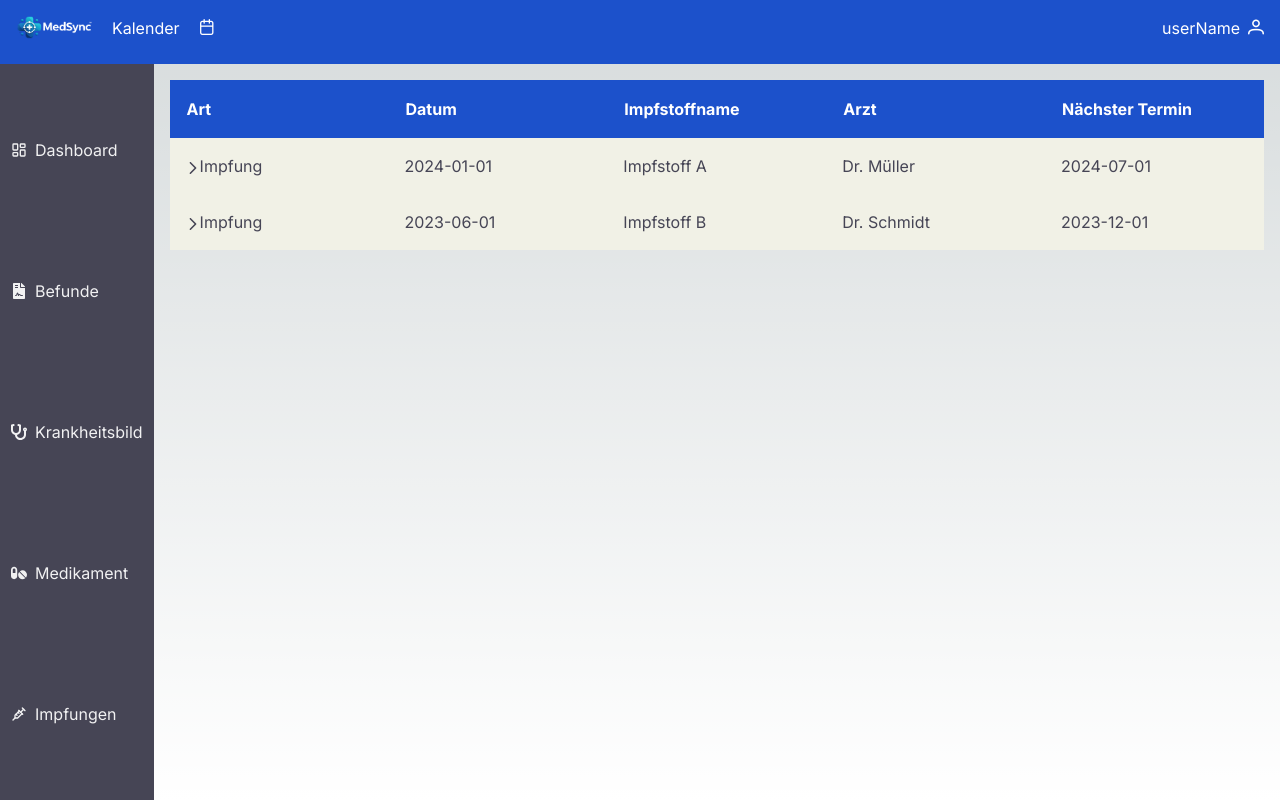
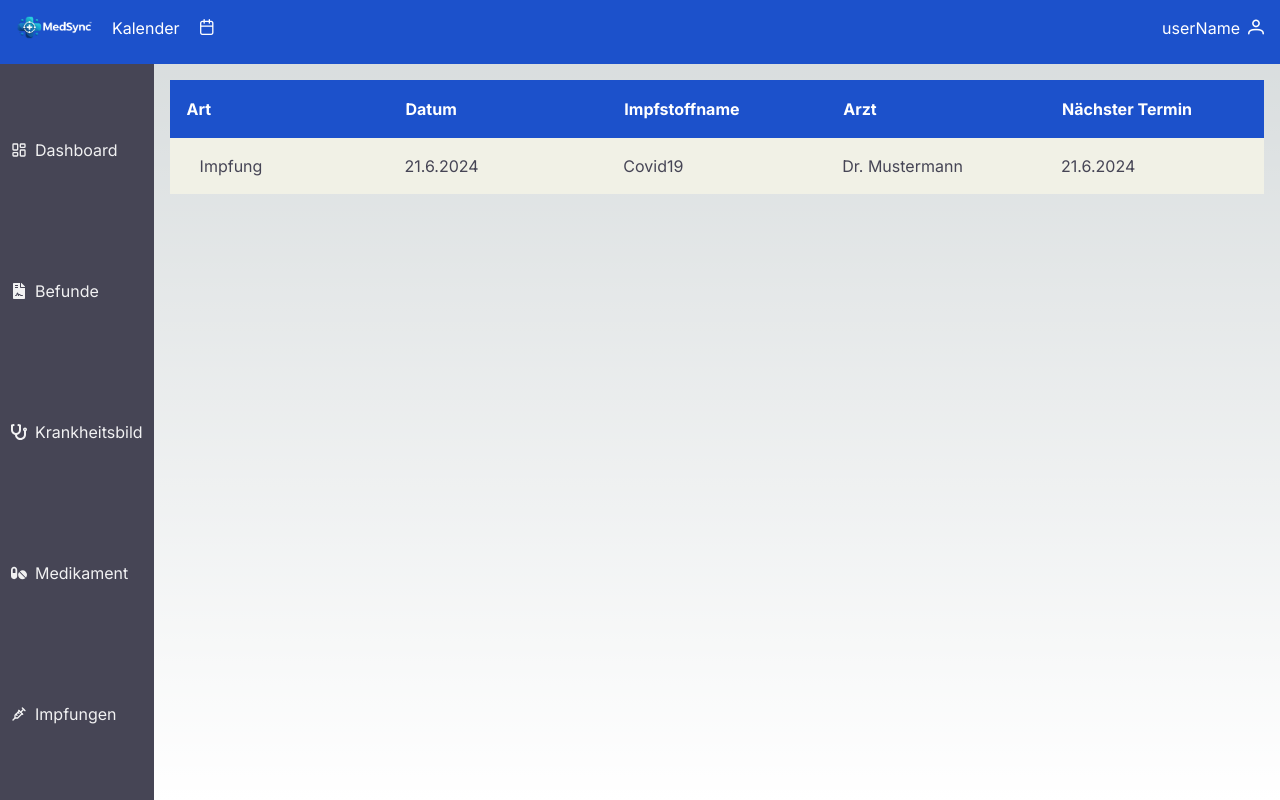
Before and after one commit to FlamurMaliqi/MsgKreathon, a Next.js app in the folder frontend/: page /Impfungen in a window 1280 px wide. Built offline with nearby package versions, Linux system fonts and the light colour scheme.

Commit message:
dynamic impfungen

```diff
--- a/frontend/app/Impfungen/page.tsx
+++ b/frontend/app/Impfungen/page.tsx
@@ -1,16 +1,73 @@
+"use client";
 import TreeTable from "../components/TreeTable"
 import HeaderNav from "../components/HeaderNav"
 import SideNav from "../components/SideNav";
+import { useEffect, useState } from "react";
+import { Vaccination, getVaccinations } from "../api/vaccination";
+import { Allergy, getAllergies } from "../api/allergy";
 
 export
  default function Home() {
+
+
+  // const [allergies, setAllergies] = useState<Allergy[]>([]);
+
+  // const urlParams = new URLSearchParams(window.location.search)
+  // const patientId = parseInt(urlParams.get('patientId') || "1");
+
+  // useEffect(() => {
+  //   getAllergies(patientId).then((allergies) => setAllergies(allergies));
+  // }, []);
+
+  const vaccinations = [
+    new Vaccination({
+      id: 1,
+      patientId: 1,
+      administeringDoctor: {
+        id: 1,
+        name: "Dr. Mustermann",
+        phone: "0123456789",
+        email: " ",
+        speciality: "Allgemeinmedizin",
+        postalCode: "12345",
+        city: "Musterstadt",
+        street: "Musterstraße 1",
+        houseNumber: "1"
+      },
+      vaccineName: "Covid19",
+      vaccinationDate: new Date(),
+      notificationDate: new Date(),
+      dose: "1"
+
+    })
+  ]
+
+
+
   return (
+
+
      <main className="main-grid grid content-center" >
 
         <HeaderNav></HeaderNav>
         <SideNav/>
         <div className="p-4">
-            <TreeTable></TreeTable>
+            <TreeTable
+              nodes = {
+                vaccinations.map((vaccination) => {
+                  return {
+                    key: vaccination.id,
+                    data: {
+                      art: 'Impfung',
+                      datum: vaccination.vaccinationDate.toLocaleDateString("de-DE"),
+                      impfstoffname: vaccination.vaccineName,
+                      arzt: vaccination.administeringDoctor.name,
+                      naechsterTermin: vaccination.notificationDate.toLocaleDateString("de-DE")
+                    },
+                  }
+                })
+              }
+            />
         </div>
 
     </main>
--- a/frontend/app/Krankheitsbild/page.tsx
+++ b/frontend/app/Krankheitsbild/page.tsx
@@ -8,8 +8,6 @@ import { useEffect, useState } from "react";
 import { Allergy, getAllergies } from "../api/allergy";
 import { Diagnosis, getDiagnoses } from "../api/diagnosis";
 
-import { useLocation } from "react-router-dom";
-import { url } from "inspector";
 
 export
  default function Home(this: any) {
--- a/frontend/app/api/vaccination.tsx
+++ b/frontend/app/api/vaccination.tsx
@@ -1,5 +1,5 @@
-import API_CONFIG from './api_config.jsx';
-import { Doctor } from './doctor.jsx';
+import API_CONFIG from './api_config';
+import { Doctor } from './doctor';
 
 class Vaccination {
     id?: number;
@@ -13,7 +13,7 @@ class Vaccination {
     constructor(json: {
         id?: number;
         patientId: number;
-        administeringDoctor: Doctor;
+        administeringDoctor: any;
         vaccineName: string;
         vaccinationDate : Date;
         notificationDate: Date;
--- a/frontend/app/components/Krankheitsbild.tsx
+++ b/frontend/app/components/Krankheitsbild.tsx
@@ -11,7 +11,7 @@ export default function BasicDemo({diagnoses}:{diagnoses: Diagnosis[]}) {
                         text={
                             "Diagnose von: " + diagnosis.issuedBy.name + "\n" +
                             "Schweregrad: " + diagnosis.severity + "\n" +
-                            "Diagnose am: " + new Date(diagnosis.dateDiagnosed).toLocaleString('de-DE') + "\n" +
+                            "Diagnose am: " + new Date(diagnosis.dateDiagnosed).toLocaleDateString('de-DE') + "\n" +
 
                             diagnosis.description
                         }
--- a/frontend/app/components/TreeTable.tsx
+++ b/frontend/app/components/TreeTable.tsx
@@ -4,8 +4,8 @@ import React, { useState, useEffect } from 'react';
 import { TreeTable } from 'primereact/treetable';
 import { Column } from 'primereact/column';
 
-export default function BasicDemo() {
-    const [nodes, setNodes] = useState([]);
+export default function BasicDemo({nodes}:{nodes: any}) {
+
 
     useEffect(() => {
         // Dummy-Daten für Testzwecke
@@ -31,8 +31,6 @@ export default function BasicDemo() {
                 ]
             }
         ];
-
-        setNodes(data);
     }, []);
 
     return (
```
